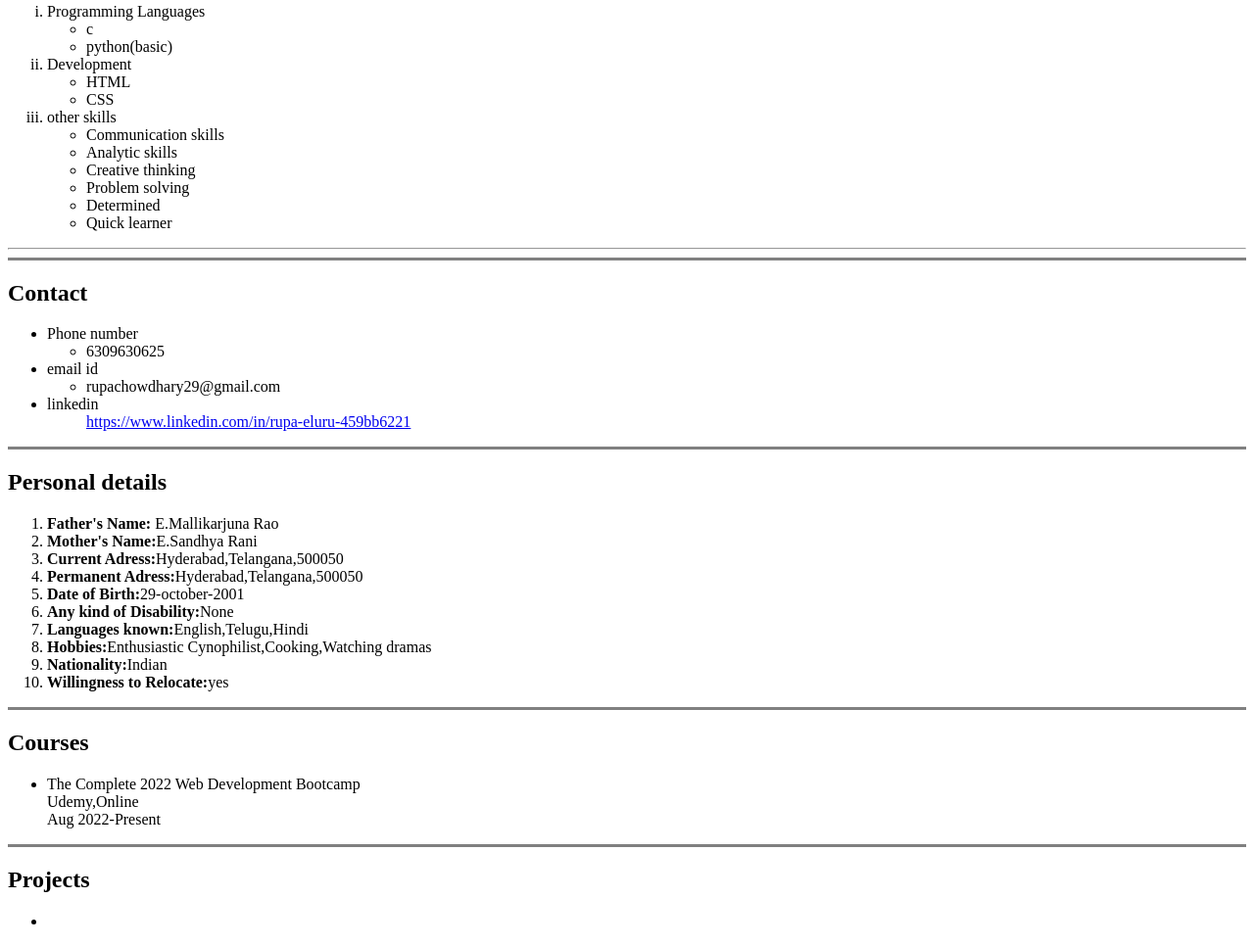
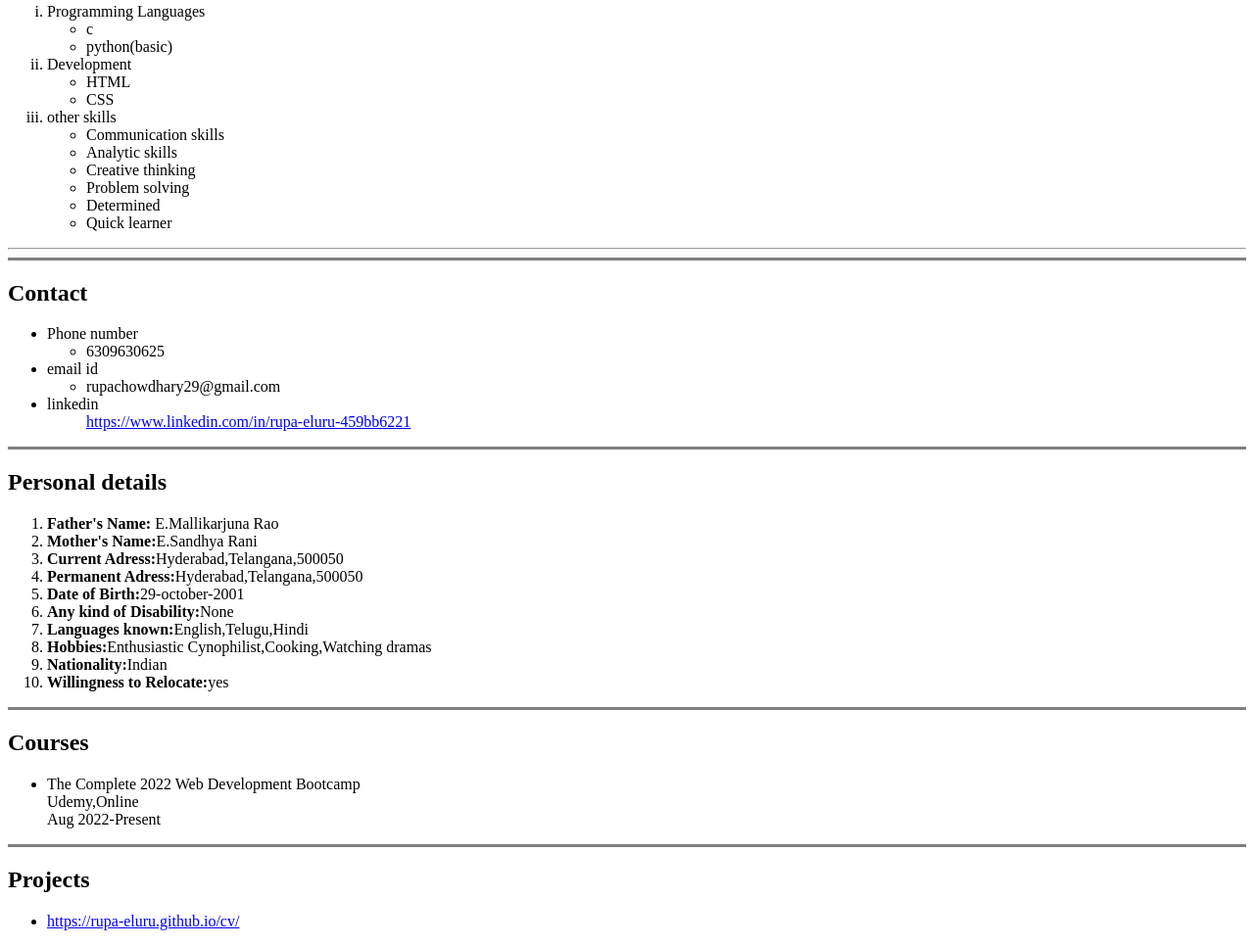
Before and after one commit to Rupa-eluru/cv, a plain HTML site: page index.html in a window 1280 px wide. Shown: the part 579-1545 px from the top of the page at 98% size. Drawn offline with Linux system fonts and the light colour scheme.

Commit message:
Update index.html

```diff
--- a/index.html
+++ b/index.html
@@ -93,7 +93,7 @@
     <hr size="3"noshade>
   <h2>Projects</h2>
   <ul>
-    <li></li>
+    <li><a href=" https://rupa-eluru.github.io/cv/"> https://rupa-eluru.github.io/cv/</a></li>
   </ul>
   </body>
 </html>
```
